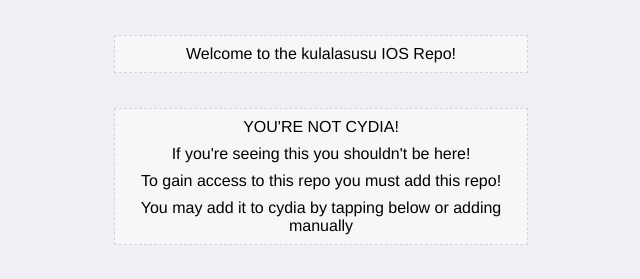
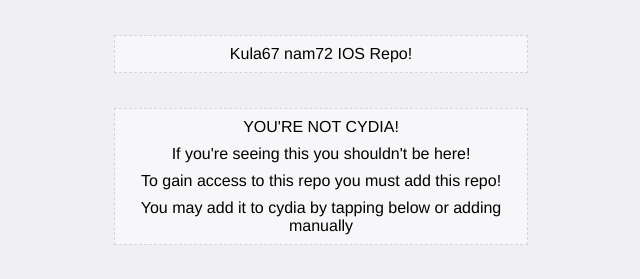
Before and after one commit to kulasusu/nam72, a plain HTML site: page index.html in a window 1280 px wide. Shown: the top 279 px of the page, without its empty margins (319-959 px from the left). Drawn offline with Linux system fonts and the light colour scheme.

Commit message:
Update index.html

```diff
--- a/index.html
+++ b/index.html
@@ -19,7 +19,7 @@
 <panel>
 
 	<block>
-		<p>Welcome to the kulalasusu IOS Repo!</p>
+		<p>Kula67 nam72 IOS Repo!</p>
 </block>
 
 <block>
```
